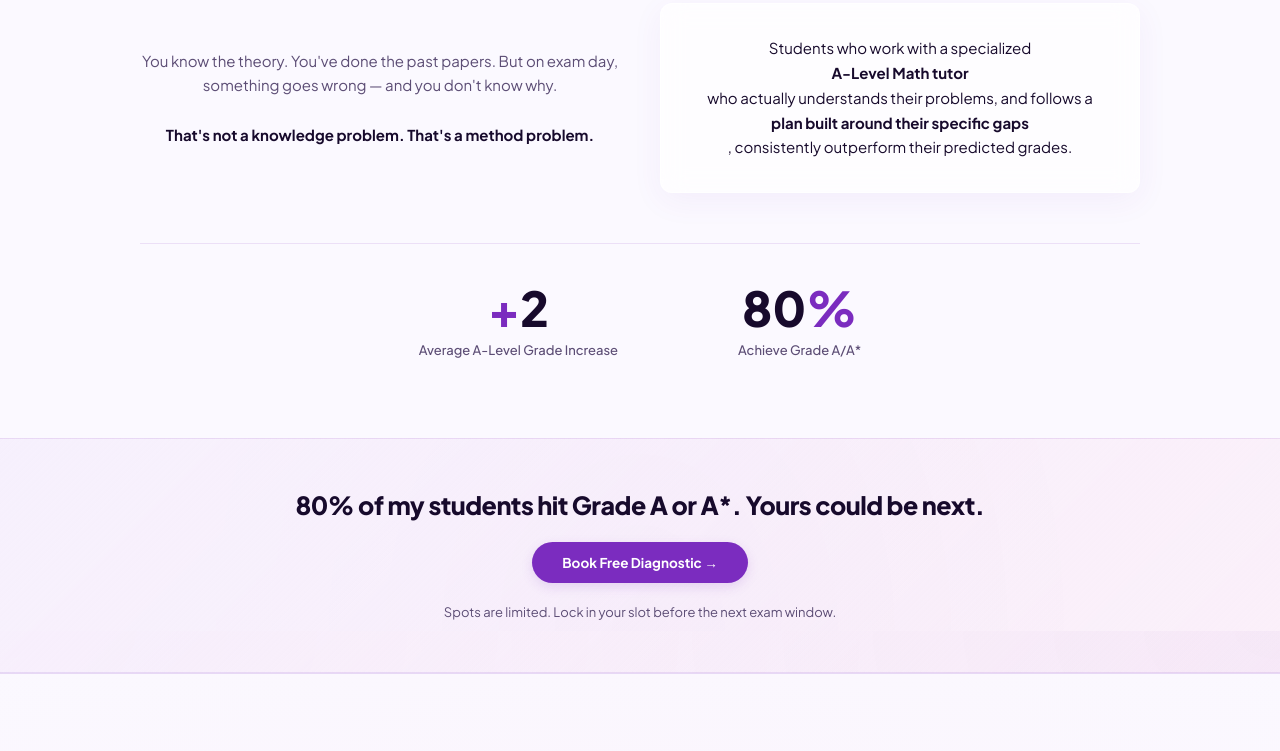
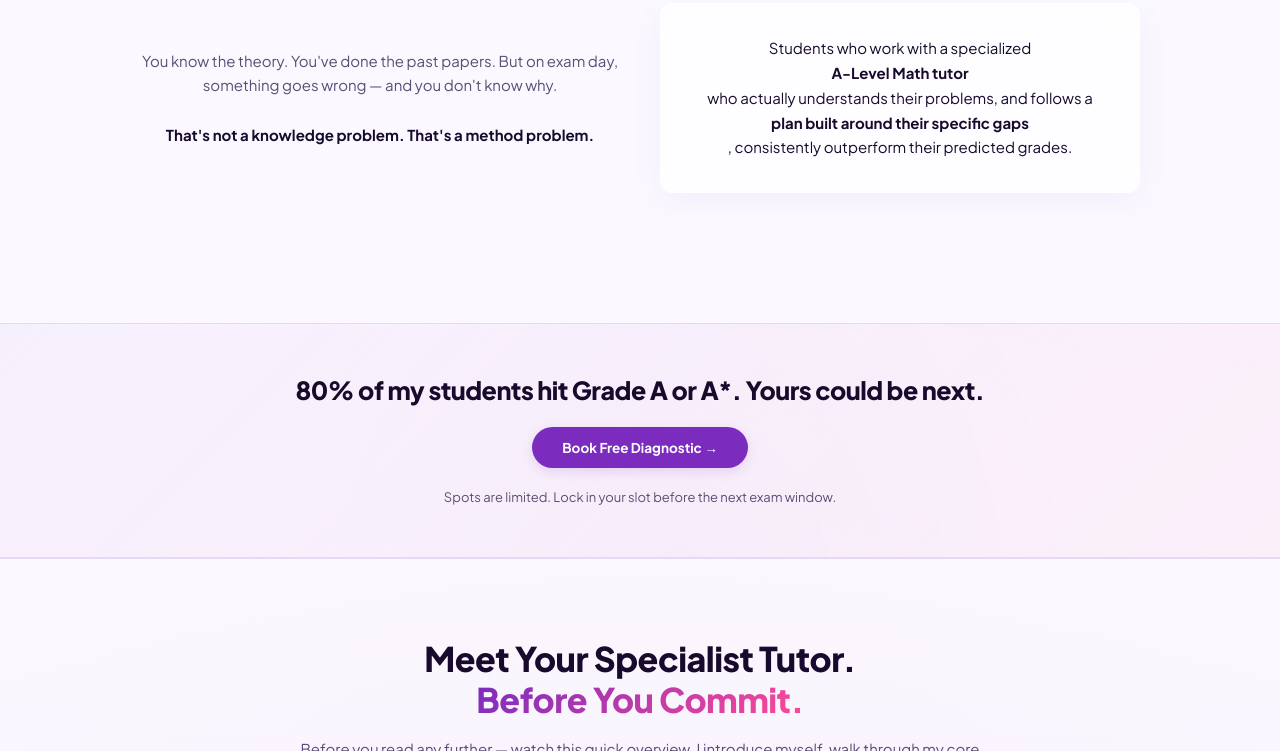
Before and after one commit to opsfunnelmatter-png/AG-GradeMotion, a website: page index.html in a window 1280 px wide. Shown: the part 1769-2520 px from the top of the page. Drawn offline with Linux system fonts and the light colour scheme.

Commit message:
Remove redundant metrics summary stats strip (+2 grade increase, 80% A/A*) from 03_why_students_improve section

```diff
--- a/index.html
+++ b/index.html
@@ -213,18 +213,6 @@
             </div>
         </div>
 
-        <div class="divider-line"></div>
-
-        <div class="metrics-summary-row">
-            <div class="metric-block">
-                <div class="metric-number"><span>+</span>2</div>
-                <div class="metric-lbl-text">Average A-Level Grade Increase</div>
-            </div>
-            <div class="metric-block">
-                <div class="metric-number">80<span>%</span></div>
-                <div class="metric-lbl-text">Achieve Grade A/A*</div>
-            </div>
-        </div>
     </div>
 </section>
 
```
Also changed, not shown: sections/03_why_students_improve.html (+0 -12 lines).
